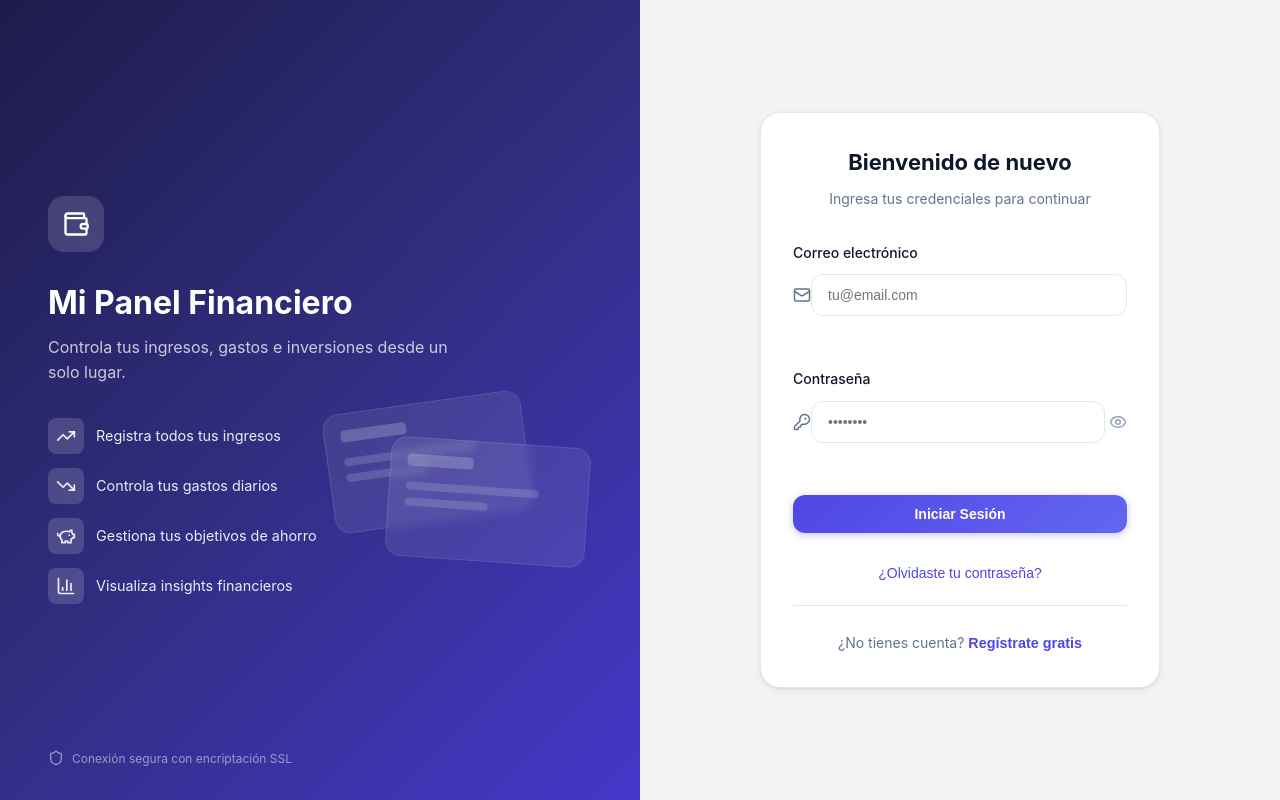
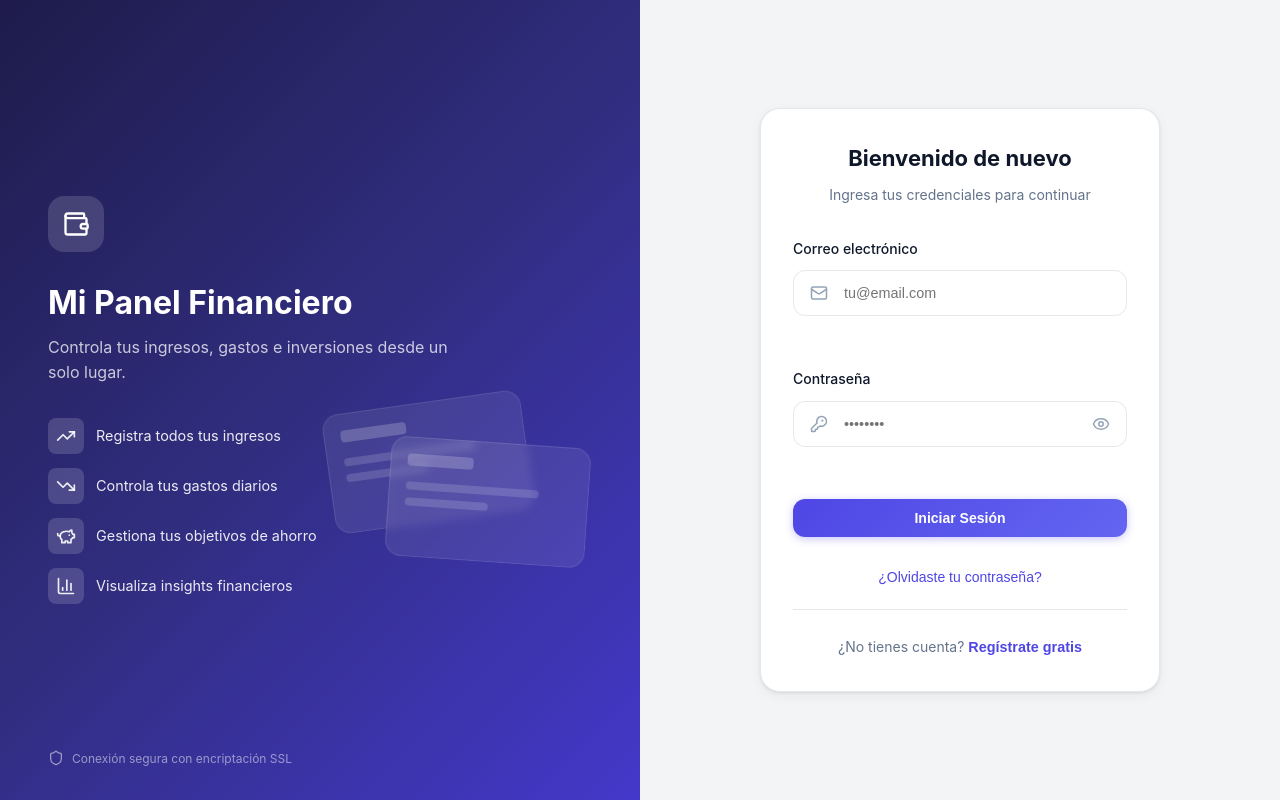
Before and after one commit to jmdatahub/Gestor-app, a React (Vite) app in the folder app-clean/: page /auth in a window 1280 px wide. Built offline with nearby package versions, Linux system fonts and the light colour scheme.

Commit message:
UI: Final fix for UiInput structure and CSS classes

```diff
--- a/app-clean/src/components/ui/UiInput.tsx
+++ b/app-clean/src/components/ui/UiInput.tsx
@@ -23,11 +23,9 @@ export const UiInput = forwardRef<HTMLInputElement, UiInputProps>(
           </label>
         )}
 
-        <div className="relative flex items-center w-full">
-          {/* Wrapper for the input to ensure background and border contain the icon */}
-          <div className="relative flex items-center w-full bg-card border border-border rounded-md transition-all duration-200 focus-within:ring-2 focus-within:ring-primary/20 focus-within:border-primary">
+        <div className="ui-input-container">
           {icon && (
-              <div className="flex items-center justify-center pl-4 text-secondary opacity-70 pointer-events-none">
+            <div className="ui-input-container-icon">
               {icon}
             </div>
           )}
@@ -35,24 +33,15 @@ export const UiInput = forwardRef<HTMLInputElement, UiInputProps>(
           <input
             ref={ref}
             id={inputId}
-              className={`
-                ui-input w-full bg-transparent border-none text-sm placeholder:text-muted
-                focus:outline-none focus:ring-0
-                disabled:opacity-50 disabled:cursor-not-allowed
-                ${icon ? 'pl-3' : 'pl-4'}
-                ${rightIcon ? 'pr-10' : 'pr-4'}
-                py-3
-                ${className}
-              `}
+            className={`ui-input ${className}`}
             {...props}
           />
 
           {rightIcon && (
-              <div className="absolute right-3 text-secondary flex items-center justify-center">
+            <div className="ui-input-container-icon" style={{ paddingLeft: 0, paddingRight: '1rem' }}>
               {rightIcon}
             </div>
           )}
-          </div>
         </div>
 
         {error && <p className="ui-error text-xs text-danger mt-1">{error}</p>}
--- a/app-clean/src/index.css
+++ b/app-clean/src/index.css
@@ -1119,11 +1119,45 @@ textarea.input {
 }
 
 .ui-input.has-icon-left {
-  padding-left: 2.75rem;
+  padding-left: 3rem;
 }
 
 .ui-input.has-icon-right {
-  padding-right: 2.75rem;
+  padding-right: 3rem;
+}
+
+/* Contenedor mejorado para iconos integrados */
+.ui-input-container {
+  display: flex;
+  align-items: center;
+  width: 100%;
+  background-color: var(--bg-card);
+  border: 1px solid var(--border-color);
+  border-radius: var(--radius-md);
+  transition: all var(--transition-fast);
+  min-height: 46px;
+}
+
+.ui-input-container:focus-within {
+  border-color: var(--primary);
+  box-shadow: 0 0 0 3px var(--primary-soft);
+}
+
+.ui-input-container .ui-input {
+  background: transparent !important;
+  border: none !important;
+  box-shadow: none !important;
+  height: 100%;
+  flex: 1;
+}
+
+.ui-input-container-icon {
+  display: flex;
+  align-items: center;
+  justify-content: center;
+  padding-left: 1rem;
+  color: var(--text-muted);
+  flex-shrink: 0;
 }
 
 /* --- UiSelect --- */
```
Lines whose indentation alone changed are shown as unchanged.
